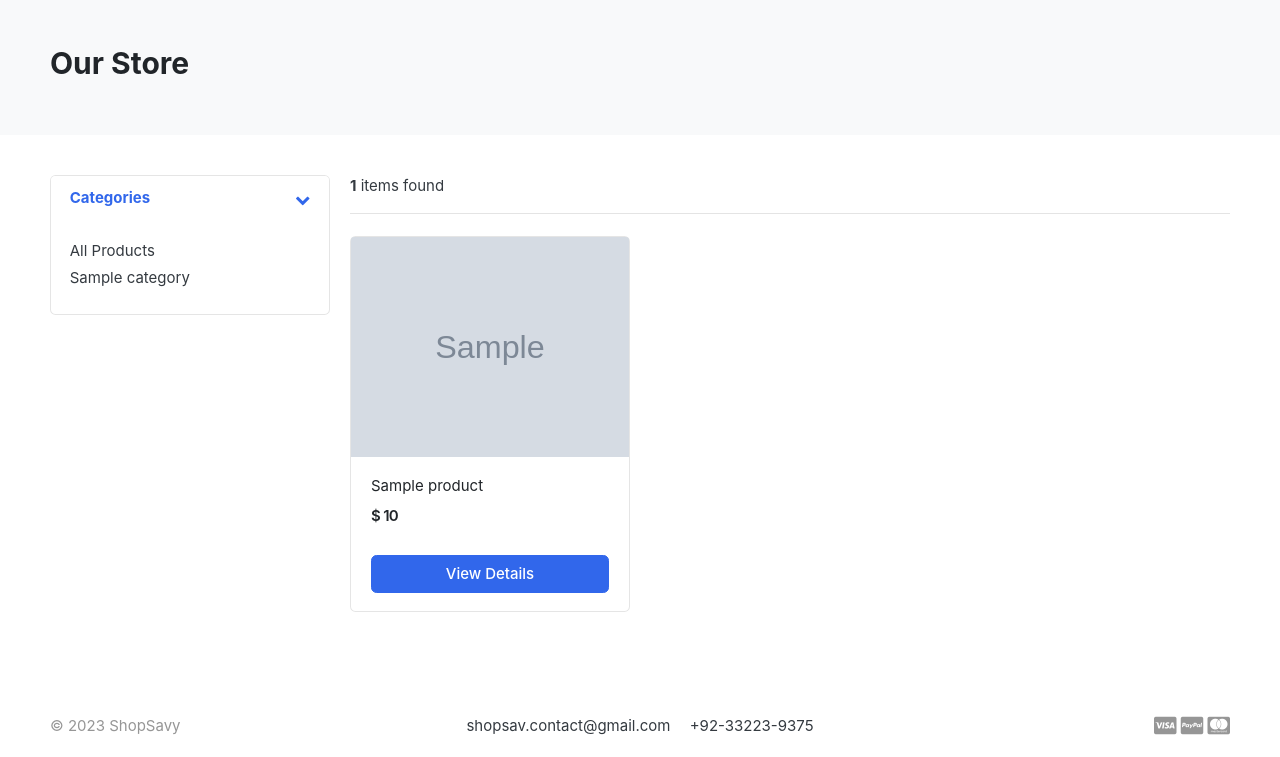
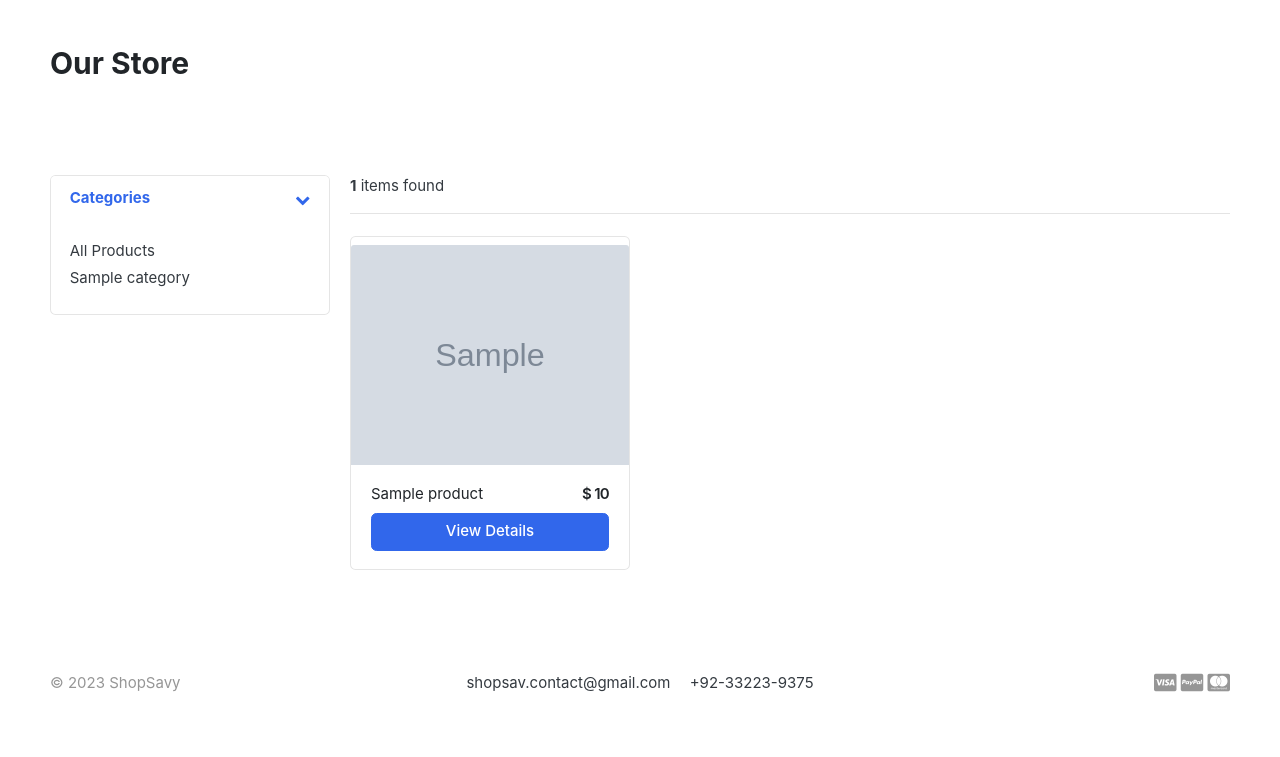
Before and after one commit to Umer-Ishtiaq-4/ecommerce-app, a Django app: page /store/ in a window 1280 px wide. Shown: the part 354-1111 px from the top of the page. After the commit the page ends 1046 px from the top, so only its background shows below. Run offline with Django 3.2, Linux system fonts and the light colour scheme; tables that the repository leaves empty hold one stand-in row (values such as "Sample post"); grey boxes marked "Sample" are stand-in pictures; some libraries are stand-ins or nearby versions; some web fonts are replaced.

Commit message:
Store Page Updatedd

```diff
--- a/templates/store/store.html
+++ b/templates/store/store.html
@@ -3,7 +3,7 @@
 
 {% block content %}
 <!-- ========================= SECTION PAGETOP ========================= -->
-<section class="section-pagetop bg">
+<section class="section-pagetop">
 	<div class="container">
 		{% if 'search' in request.path %}
 		<h2 class="title-page">Search Result</h2>
@@ -34,9 +34,9 @@
 							<div class="card-body">
 
 								<ul class="list-menu">
-					<li><a href="{% url 'store' %}">All Products  </a></li>
+									<li><a href="{% url 'store' %}">All Products </a></li>
 									{% for category in links %}
-				<li><a href="{{ category.get_url }}">{{ category.category_name }}  </a></li>
+									<li><a href="{{ category.get_url }}">{{ category.category_name }} </a></li>
 									{% endfor %}
 								</ul>
 
@@ -56,24 +56,27 @@
 					</div>
 				</header><!-- sect-heading -->
 
-<div class="row">
+				<div class="row ">
 					{% if products %}
 					{% for product in products %}
 					<div class="col-md-4">
-		<figure class="card card-product-grid">
+						<figure class="card card-product-grid glass-effect pt-2">
 							<div class="img-wrap">
 
 								<a href="{{ product.get_url }}"><img src="{{ product.images.url }}"></a>
 
 							</div> <!-- img-wrap.// -->
 							<figcaption class="info-wrap">
-				<div class="fix-height">
+								<div class="">
+									<div class="d-flex justify-content-between mb-2">
 										<a href="{{ product.get_url }}" class="title">{{ product.product_name }}</a>
-					<div class="price-wrap mt-2">
+										<div class="price-wrap">
 											<span class="price">$ {{ product.price }}</span>
 										</div> <!-- price-wrap.// -->
 									</div>
-				<a href="{{ product.get_url }}" class="btn btn-block btn-primary">View Details </a>
+								</div>
+								<a href="{{ product.get_url }}" class="btn btn-block btn-primary new-btn-color">View
+									Details </a>
 							</figcaption>
 						</figure>
 					</div> <!-- col.// -->
@@ -90,23 +93,25 @@
 					{% if products.has_other_pages %}
 					<ul class="pagination">
 						{% if products.has_previous %}
-	    <li class="page-item"><a class="page-link" href="?page={{products.previous_page_number}}">Previous</a></li>
+						<li class="page-item"><a class="page-link"
+								href="?page={{products.previous_page_number}}">Previous</a></li>
 						{% else %}
-			<li class="page-item disabled"><a class="page-link" href="#">Previous</a></li>
+						<li class="page-item disabled "><a class="page-link down-opacity" href="#">Previous</a></li>
 						{% endif %}
 
 						{% for i in products.paginator.page_range %}
 						{% if products.number == i %}
-	    		<li class="page-item active"><a class="page-link" href="#">{{i}}</a></li>
+						<li class="page-item active active-now"><a class="page-link" href="#">{{i}}</a></li>
 						{% else %}
 						<li class="page-item"><a class="page-link" href="?page={{i}}">{{i}}</a></li>
 						{% endif %}
 						{% endfor %}
 
 						{% if products.has_next %}
-	    	<li class="page-item"><a class="page-link" href="?page={{products.next_page_number}}">Next</a></li>
+						<li class="page-item"><a class="page-link" href="?page={{products.next_page_number}}">Next</a>
+						</li>
 						{% else %}
-				<li class="page-item disabled"><a class="page-link" href="#">Next</a></li>
+						<li class="page-item disabled"><a class="page-link down-opacity" href="#">Next</a></li>
 						{% endif %}
 					</ul>
 					{% endif %}
```
Also changed, not shown: media/photos/products/US-Polo-Assn_Jacket_1.png (added), media/photos/products/image1_1.png (added), media/photos/products/jordan-true-flight-basketball-shoes_1.png (added). Lines whose indentation alone changed are shown as unchanged.
